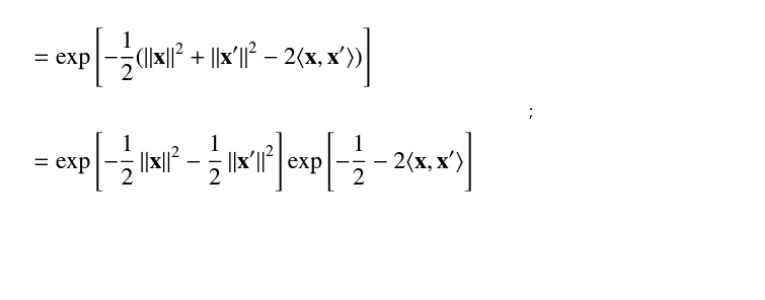
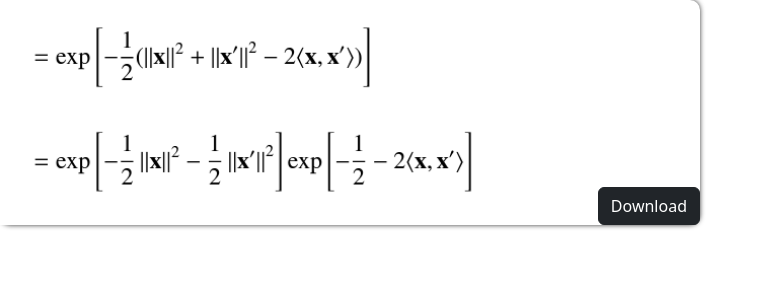
Before and after one commit to seonghun120614/SYD, a React (Vite) app in the folder app/front/: page / in a window 1280 px wide. Shown: the top 300 px of the page, without its empty margins (0-765 px from the left). Built offline with nearby package versions, Linux system fonts and the light colour scheme.

Commit message:
feat: Styling  with all components

```diff
--- a/app/front/src/App.jsx
+++ b/app/front/src/App.jsx
@@ -1,12 +1,12 @@
 import React from "react";
 
-import Plot from "./components/Block/Plot";
+import Block from "./components/Block/Block";
 
 
 const App = () => {
   return (
     <div>
-      <Plot />
+      <Block />
     </div>
   );
 }
--- /dev/null
+++ b/app/front/src/components/Block/Block.css
@@ -0,0 +1,20 @@
+.block {
+  position: relative;
+  width: 700px;
+  height: 225px;
+  border-radius: 10px;
+  box-shadow: #333333 0 0 5px;
+}
+
+.plot_position {
+  position: absolute;
+  left: 0;
+}
+
+.button_position {
+  position: absolute;
+  right: 0;
+  bottom: 0;
+}
+
+/*# sourceMappingURL=Block.css.map */
--- a/app/front/src/components/Block/Block.jsx
+++ b/app/front/src/components/Block/Block.jsx
@@ -2,6 +2,8 @@ import React from 'react';
 
 import DownloadButton from './DownloadButton';
 import Plot from './Plot'
+
+import './Block.css'
 
 
 const Block = () => {
@@ -10,9 +12,13 @@ const Block = () => {
    * to the user.
    */
   return (
-    <div class="block">
-      <Plot />
-      <DownloadButton />
+    <div className="block">
+      <div className="plot_position">
+        <Plot />
+      </div>
+      <div className="button_position">
+        <DownloadButton />
+      </div>
     </div>
   );
 }
--- /dev/null
+++ b/app/front/src/components/Block/Block.scss
@@ -0,0 +1,16 @@
+.block {
+  position: relative;
+  width: 700px;
+  height: 225px;
+  border-radius: 10px;
+  box-shadow: #333333 0 0 5px;
+}
+.plot_position {
+  position: absolute;
+  left: 0;
+}
+.button_position {
+  position: absolute;
+  right: 0;
+  bottom: 0;
+}
```
Also changed, not shown: app/front/src/components/Block/Plot.jsx (+1 -1 lines), 1 other file (tests, documents, lock files or other folders).
